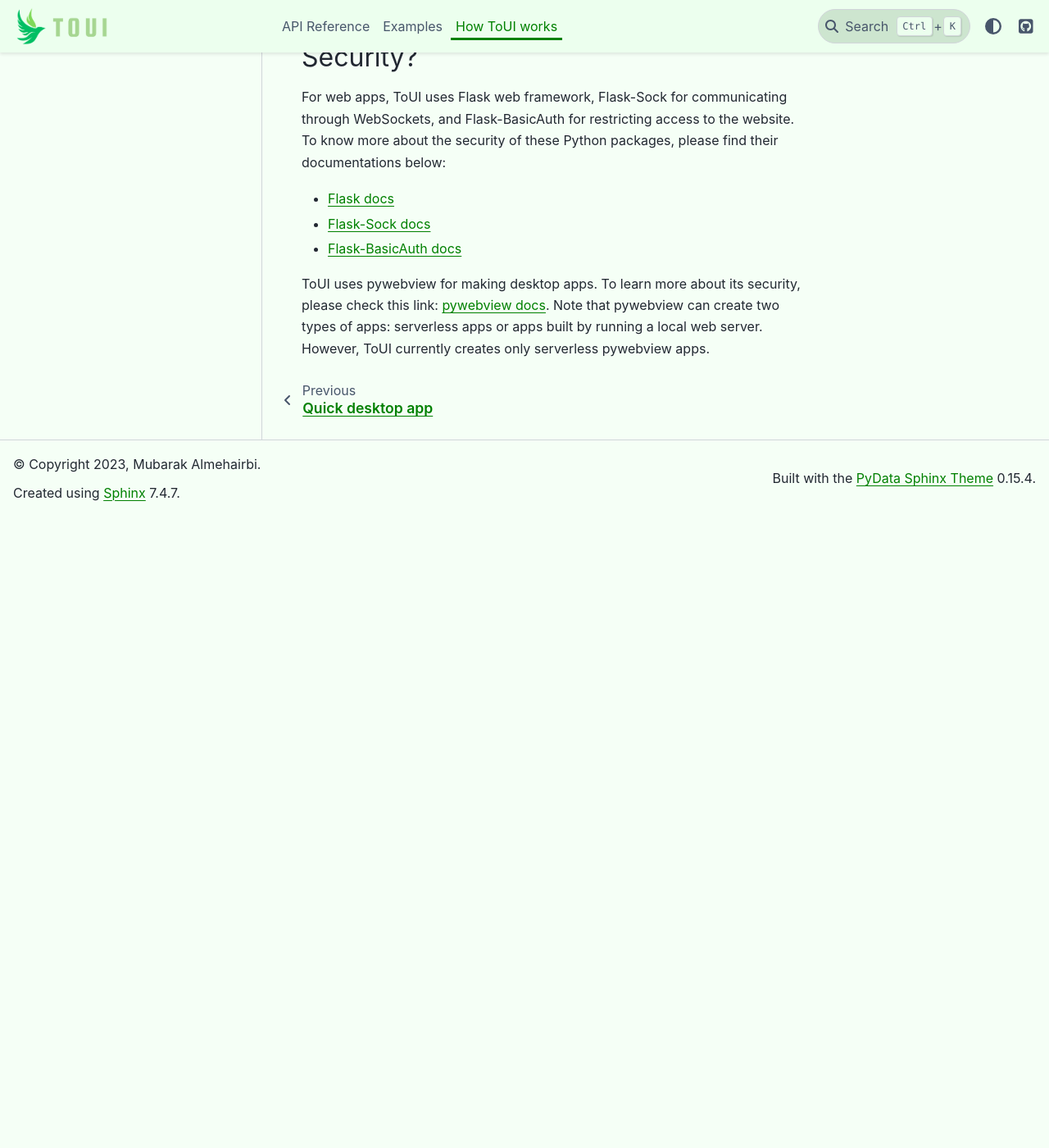
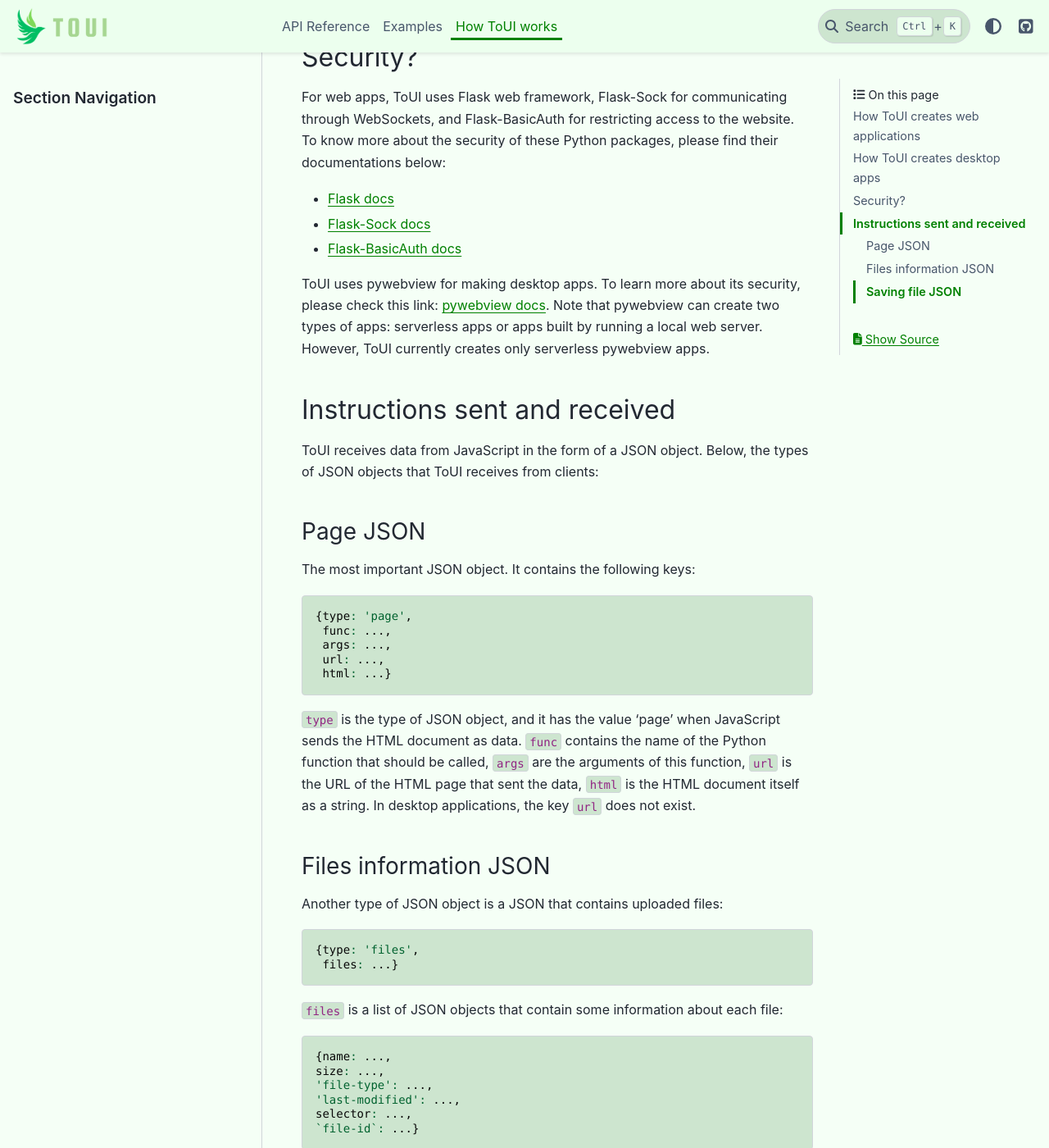
Before and after one commit to mubarakalmehairbi/ToUI, a Sphinx documentation site: the page built from docs/how_it_works.md, in a window 1280 px wide and 1400 px high, scrolled down 1006 px. Shown: the whole window at 82% size. Built offline with Sphinx 7.4.7 and the PyData theme 0.15.4, drawn with Linux system fonts in a browser that asks for light colours; before the commit the page ends 1636 px from its top, so only the background shows below that; some of the changed text lies outside the part shown.

Commit message:
Fix and improve docs

````diff
--- a/docs/how_it_works.md
+++ b/docs/how_it_works.md
@@ -4,7 +4,7 @@
 ToUI uses [Flask](https://flask.palletsprojects.com/) to create web applications. To make the website responsive, ToUI communicates
 with JavaScript through WebSockets. The WebSocket communication is established using the
 Python package Flask-Sock and the JavaScript object `WebSocket`. JavaScript sends the
-`document` object to Python while Python sends 'instructions' back to JavaScript:
+`document` object to Python along with other data while Python sends 'instructions' back to JavaScript:
 
 ![Python Javascript communication](images/communication.png)
 
@@ -26,3 +26,56 @@
 this link: [pywebview docs](https://pywebview.flowrl.com/). Note that pywebview can create
 two types of apps: serverless apps or apps built by running a local web server. However,
 ToUI currently creates only serverless pywebview apps.
+
+## Instructions sent and received
+ToUI receives data from JavaScript in the form of a JSON object. Below, the types of JSON objects
+that ToUI receives from clients:
+#### Page JSON
+The most important JSON object. It contains the following keys:
+```javascript
+{type: 'page',
+ func: ...,
+ args: ...,
+ url: ...,
+ html: ...}
+```
+`type` is the type of JSON object, and it has the value 'page' when JavaScript sends the HTML document
+as data. `func` contains the name of the Python function that should be called, `args` are the
+arguments of this function, `url` is the URL of the HTML page that sent the data, `html`
+is the HTML document itself as a string. In desktop applications, the key `url` does not exist.
+
+#### Files information JSON
+Another type of JSON object is a JSON that contains uploaded files:
+```javascript
+{type: 'files',
+ files: ...}
+```
+`files` is a list of JSON objects that contain some information about each file:
+```javascript
+{name: ...,
+size: ...,
+'file-type': ...,
+'last-modified': ...,
+selector: ...,
+`file-id`: ...}
+```
+`name` is the file name without the path, `size` is the size of file, `file-type` is the type of file,
+`last-modified` is the last modified date as the number of milliseconds since the Unix epoch
+(January 1, 1970 at midnight). `selector` is the CSS selector for the element that was used to upload
+the files (`<input type="file">`). ToUI gives every uploaded file an id which is `file-id`. Depending
+on whether the user asks for the content or not, the JSON might include the key `content` which
+contains the content of the file
+
+#### Saving file JSON
+This JSON object is received after the user asks for a certain file to be saved using `File.save()` method.
+```javascript
+{type: "save files",
+data: ...,
+end: ...}
+```
+For every file saved, ToUI might receive this JSON object more than once. Each JSON object will contain a part
+of the file content which is stored in the `data` key. `data` includes either a string or a list.
+`end` is `false` until all the file content has been sent to ToUI.
+
+Note that the structures of the JSON objects might change in future versions of
+ToUI.
````
Also changed, not shown: 3 other files.
